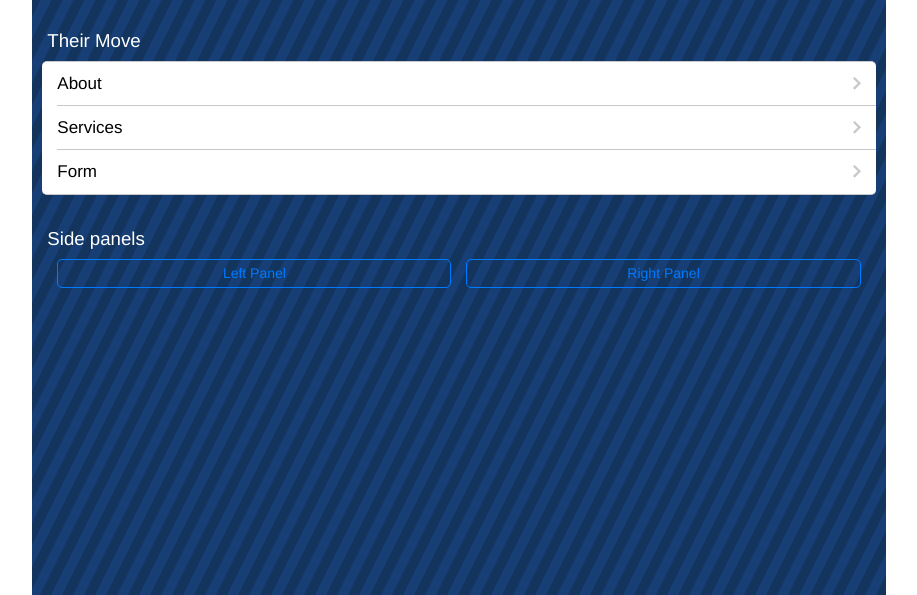
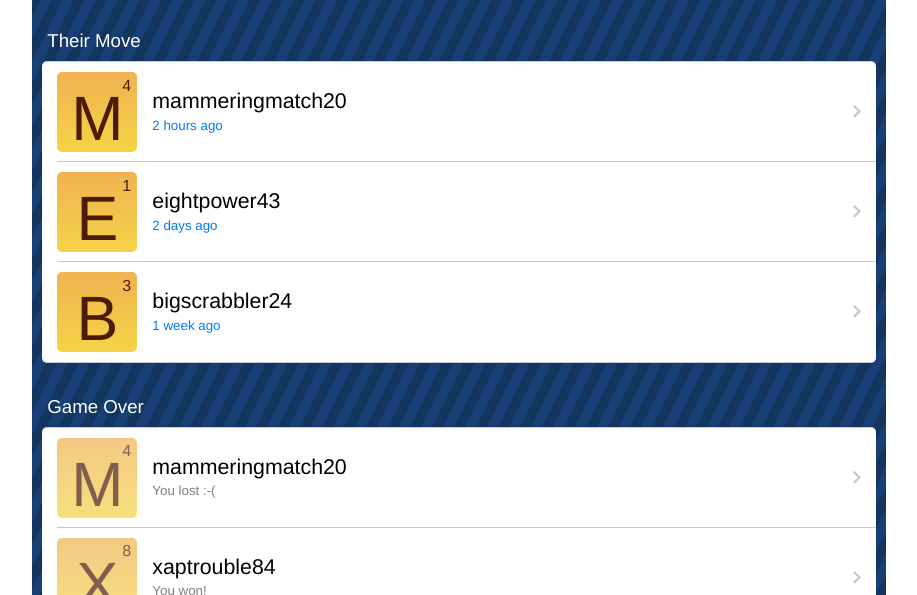
Before and after one commit to rcdilorenzo/WordsWithFriendsWeb, a website: page dist/index.html in a window 1280 px wide. Shown: the part 205-800 px from the top of the page, without its empty margins (181-1098 px from the left). Drawn offline with Linux system fonts and the light colour scheme.

Commit message:
Finish moves

```diff
--- a/dist/css/my-app.css
+++ b/dist/css/my-app.css
@@ -138,6 +138,60 @@ body {
   font-size: 16pt;
 }
 
+.avatar {
+  width: 80px;
+  height: 80px;
+  background: #f0b352; /* Old browsers */
+  background: -moz-linear-gradient(top,  #f0b352 0%, #f5d346 100%); /* FF3.6+ */
+  background: -webkit-gradient(linear, left top, left bottom, color-stop(0%,#f0b352), color-stop(100%,#f5d346)); /* Chrome,Safari4+ */
+  background: -webkit-linear-gradient(top,  #f0b352 0%,#f5d346 100%); /* Chrome10+,Safari5.1+ */
+  background: -o-linear-gradient(top,  #f0b352 0%,#f5d346 100%); /* Opera 11.10+ */
+  background: -ms-linear-gradient(top,  #f0b352 0%,#f5d346 100%); /* IE10+ */
+  background: linear-gradient(to bottom,  #f0b352 0%,#f5d346 100%); /* W3C */
+  filter: progid:DXImageTransform.Microsoft.gradient( startColorstr='#f0b352', endColorstr='#f5d346',GradientType=0 ); /* IE6-9 */
+  border-radius: 5px;
+  text-align: center;
+  color: #4C1B04;
+  float: left;
+  margin-right: 15px;
+}
+
+.avatar h1 {
+  margin-top: 3px;
+  font-size: 47pt;
+  font-weight: 500;
+}
+
+.avatar sup {
+  position: absolute;
+  margin-top: -130px;
+  margin-left: 25px;
+  font-size: 12pt;
+}
+
+.avatar.dimmed {
+  opacity: 0.7;
+}
+
 #facebook {
   border-radius: 4px;
 }
+
+#moves li .item-inner {
+  min-height: 100px;
+}
+
+#moves .left {
+  margin-left: 0px;
+}
+
+.item-title:not(.item-center) {
+  font-size: 16pt !important;
+  margin-top: 15px;
+  overflow: visible !important;
+}
+
+.item-subtitle:not(.gray):not(.item-center) {
+  color: #007aff;
+  overflow: visible !important;
+}
--- a/dist/index.html
+++ b/dist/index.html
@@ -81,33 +81,63 @@
               </div>
               <div class="content-block-title">Their Move</div>
               <div class="list-block">
-                <ul>
-                  <li><a href="about.html" class="item-link">
+                <ul id="moves">
+                  <li><a href="#" class="item-link">
                       <div class="item-content">
                         <div class="item-inner">
-                          <div class="item-title">About</div>
+                          <div class="left">
+                            <div class="avatar"><h1>M</h1><sup>4</sup></div>
+                            <div class="item-title">mammeringmatch20</div>
+                            <div class="item-subtitle">2 hours ago</div>
+                          </div>
                         </div>
                       </div></a></li>
-                  <li><a href="services.html" class="item-link">
+                  <li><a href="#" class="item-link">
                       <div class="item-content">
                         <div class="item-inner">
-                          <div class="item-title">Services</div>
+                          <div class="left">
+                            <div class="avatar"><h1>E</h1><sup>1</sup></div>
+                            <div class="item-title">eightpower43</div>
+                            <div class="item-subtitle">2 days ago</div>
+                          </div>
                         </div>
                       </div></a></li>
-                  <li><a href="form.html" class="item-link">
+                  <li><a href="#" class="item-link">
                       <div class="item-content">
                         <div class="item-inner">
-                          <div class="item-title">Form</div>
+                          <div class="left">
+                            <div class="avatar"><h1>B</h1><sup>3</sup></div>
+                            <div class="item-title">bigscrabbler24</div>
+                            <div class="item-subtitle">1 week ago</div>
+                          </div>
                         </div>
                       </div></a></li>
                 </ul>
               </div>
-              <div class="content-block-title">Side panels</div>
-              <div class="content-block">
-                <div class="row">
-                  <div class="col-50"><a href="#" data-panel="left" class="button open-panel">Left Panel</a></div>
-                  <div class="col-50"><a href="#" data-panel="right" class="button open-panel">Right Panel</a></div>
-                </div>
+              <div class="content-block-title">Game Over</div>
+              <div class="list-block">
+                <ul id="moves">
+                  <li><a href="#" class="item-link">
+                      <div class="item-content">
+                        <div class="item-inner">
+                          <div class="left">
+                            <div class="avatar dimmed"><h1>M</h1><sup>4</sup></div>
+                            <div class="item-title">mammeringmatch20</div>
+                            <div class="item-subtitle gray">You lost :-(</div>
+                          </div>
+                        </div>
+                      </div></a></li>
+                  <li><a href="#" class="item-link">
+                      <div class="item-content">
+                        <div class="item-inner">
+                          <div class="left">
+                            <div class="avatar dimmed"><h1>X</h1><sup>8</sup></div>
+                            <div class="item-title">xaptrouble84</div>
+                            <div class="item-subtitle gray">You won!</div>
+                          </div>
+                        </div>
+                      </div></a></li>
+                </ul>
               </div>
             </div>
           </div>
```
